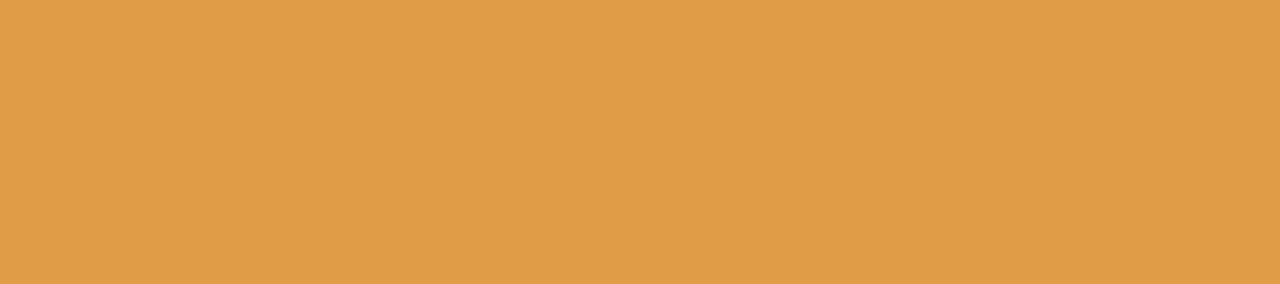
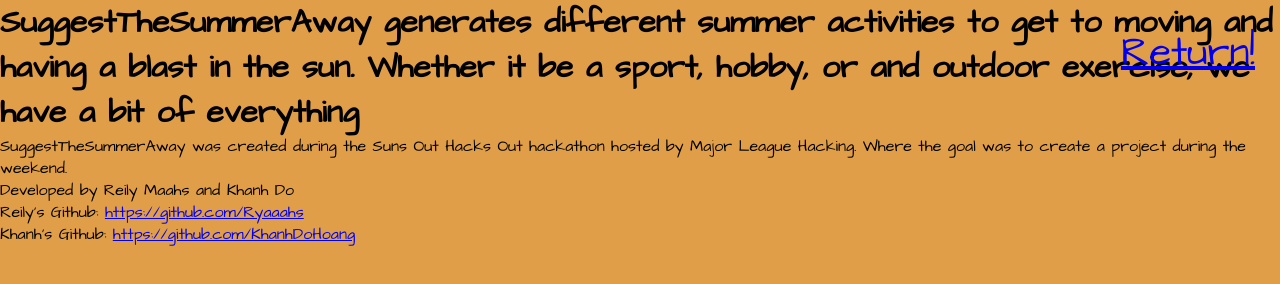
Before and after one commit to BearAndBean/Summer-Hack, a website: page dist/about.html in a window 1280 px wide. Drawn offline with Linux system fonts and the light colour scheme; a web font is replaced by a local one.

Commit message:
Added some html to the about page

```diff
--- a/dist/about.html
+++ b/dist/about.html
@@ -16,6 +16,15 @@
 </head>
 <body>
 
+    <ul><li class="return"><a href="index.html">Return!</a></li></ul>
+
+    <div>
+        <h1 class="top">SuggestTheSummerAway generates different summer activities to get to moving and having a blast in the sun. Whether it be a sport, hobby, or and outdoor exercise, we have a bit of everything</h1>
+        <p class="top">SuggestTheSummerAway was created during the Suns Out Hacks Out hackathon hosted by Major League Hacking. Where the goal was to create a project during the  weekend.</p>
+        <p class="dev">Developed by Reily Maahs and Khanh Do</p>
+        <p class="githubLink">Reily's Github: <a href="https://github.com/Ryaaahs">https://github.com/Ryaaahs</a></p>
+        <p class="githubLink">Khanh's Github: <a href="https://github.com/KhanhDoHoang">https://github.com/KhanhDoHoang</a></p>
+    </div>
 </body>
 
 
--- a/dist/effect.js
+++ b/dist/effect.js
@@ -8,6 +8,7 @@
 let randomNumber = 0;
 let popup = 0;
 let generateCard = 0;
+
 
 
 
@@ -23,6 +24,7 @@
     //If the card exists, find a new card
     while(cardExist == generateCard){
         randomNumber = Math.round(Math.random() * (cardArray.length - 1));
+        console.log(randomNumber);
         generateCard = cardArray[randomNumber];
     }
 
@@ -35,7 +37,6 @@
     //Display the card
     popup = document.getElementById(generateCard);
     cardExist = generateCard;
-    console.log(cardExist);
     popup.classList.toggle("show");
 
 
--- a/dist/style.css
+++ b/dist/style.css
@@ -15,6 +15,22 @@
 .top-nav{
     width: 100%;
     height: 150px;
+}
+
+.about{
+    position: absolute;
+    top: 25px;
+    right: 25px;
+    list-style-type: none;
+    font-size: 40px;
+}
+
+.return{
+    position: absolute;
+    top: 25px;
+    right: 25px;
+    list-style-type: none;
+    font-size: 40px;
 }
 
 body {
@@ -146,6 +162,7 @@
     font-size: 30px;
     text-align: center;
     border-radius: 35px;
+    z-index: 1;
 }
 
 button:hover {
```
Also changed, not shown: dist/index.html (+5 -1 lines).
